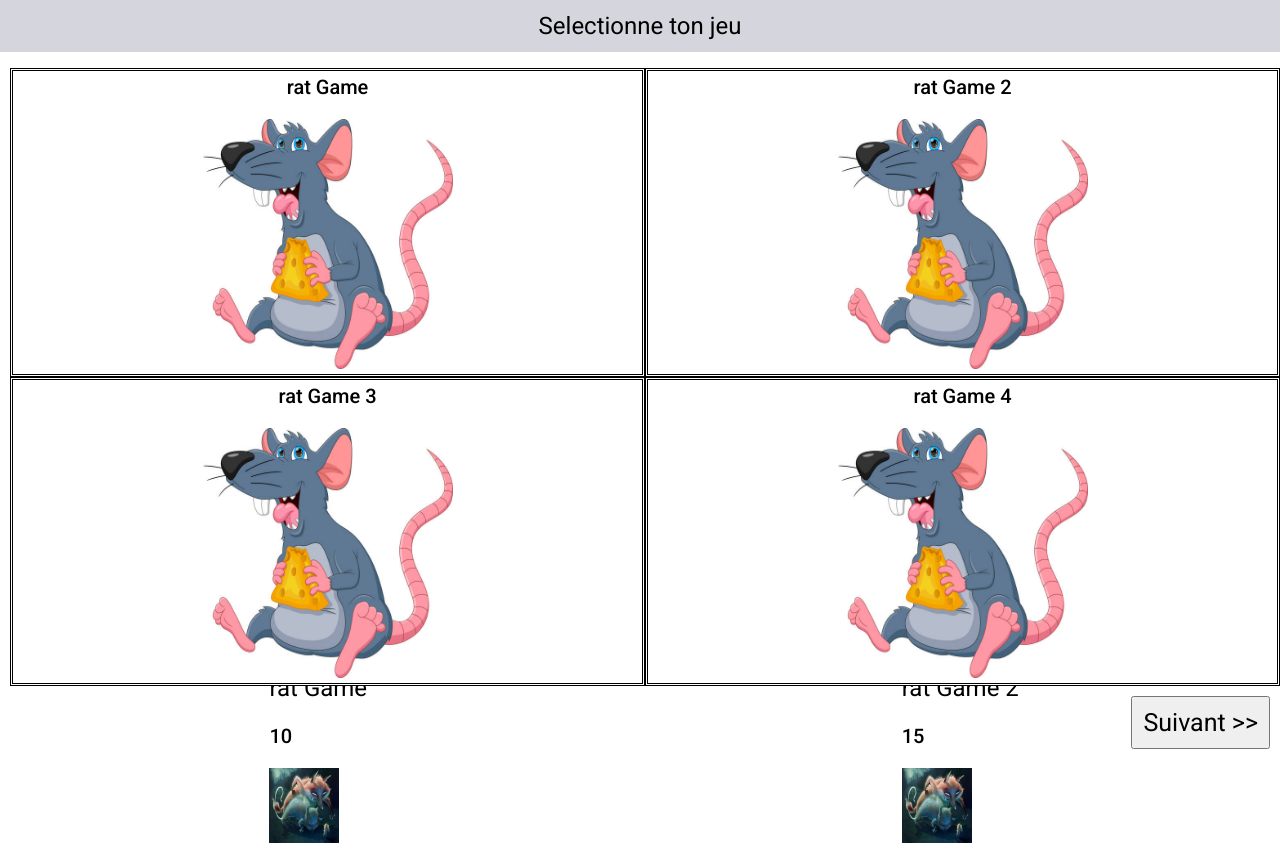
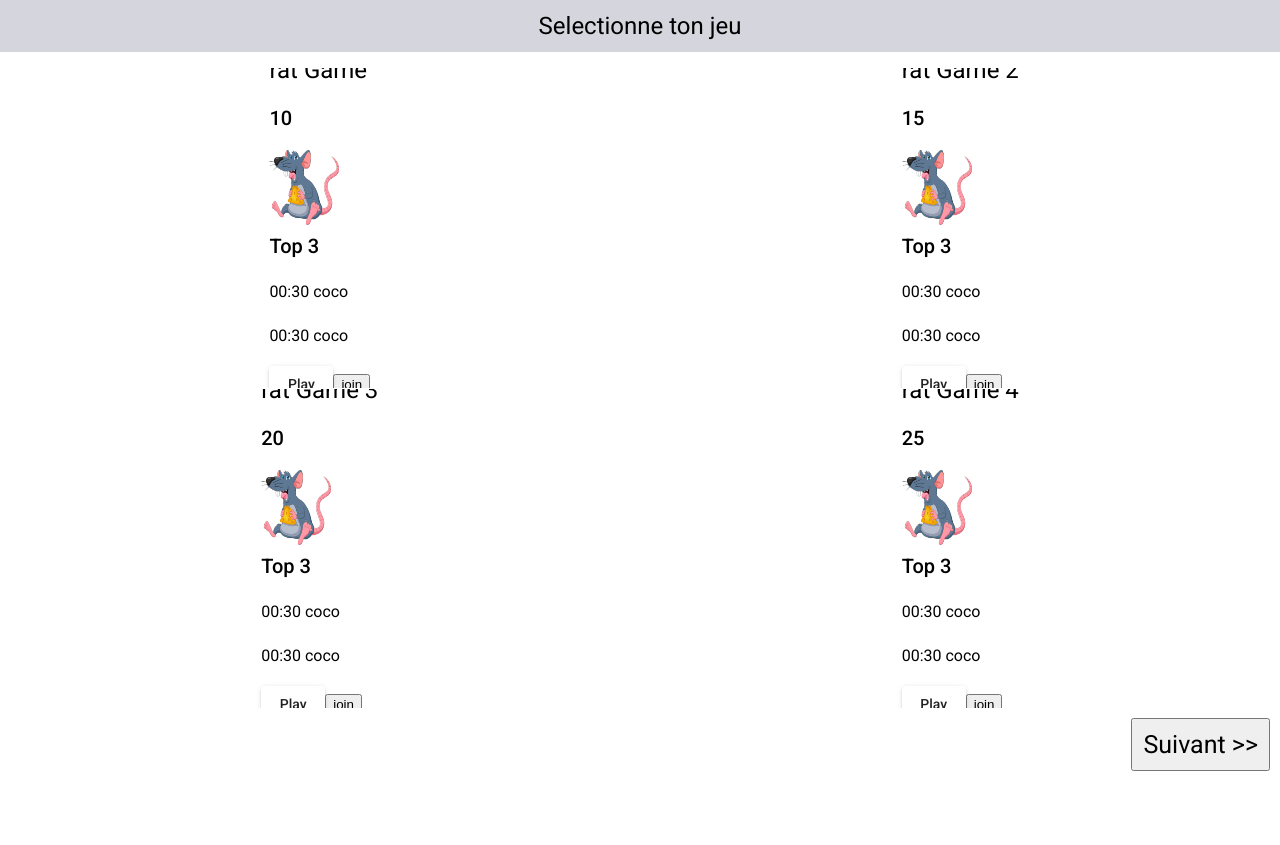
Before and after one commit to zebiriabderrahim/7_Differences, an Angular app in the folder client/: page /#/selection in a window 1280 px wide. Shown: the top 845 px of the page. After the commit the page ends 800 px from the top, so only its background shows below. Built offline with nearby package versions, Linux system fonts and the light colour scheme.

Commit message:
fix: old page attributes replaced by new

```diff
--- a/client/src/app/components/game-sheet/game-sheet.component.html
+++ b/client/src/app/components/game-sheet/game-sheet.component.html
@@ -1,12 +1,12 @@
 <div *ngIf="game" class="game sheet">
     <div class="title">
-        <h1>{{game.name}}</h1>
+        <h1>{{ game.name }}</h1>
     </div>
     <div class="difficulty Level">
-        <h2>{{game.difficultyLevel}}</h2>
+        <h2>{{ game.difficultyLevel }}</h2>
     </div>
     <div class="thumbnail">
-        <img src="../../../assets/img/Pinocchior.jpg" alt="track" width="70px" height="75px"/>
+        <img [src]="game.thumbnail" alt="track" width="70px" height="75px" />
     </div>
     <div class="top three section">
         <div class="top three title">
@@ -21,6 +21,6 @@
     </div>
     <div class="button section">
         <button mat-raised-button (click)="openDialog()">Play</button>
-        <button class="button" >join</button>
+        <button class="button">join</button>
     </div>
 </div>
--- a/client/src/app/components/game-sheet/game-sheet.component.ts
+++ b/client/src/app/components/game-sheet/game-sheet.component.ts
@@ -1,7 +1,7 @@
 import { Component, Input } from '@angular/core';
 import { MatDialog } from '@angular/material/dialog';
+import { PlayerNameDialogBoxComponent } from '@app/components/player-name-dialog-box/player-name-dialog-box.component';
 import { Game } from '@app/interfaces/game';
-import { PlayerNameDialogBoxComponent } from '@app/components/player-name-dialog-box/player-name-dialog-box.component';
 
 @Component({
     selector: 'app-game-sheet',
@@ -19,6 +19,7 @@ export class GameSheetComponent {
         differencesCount: 10,
         hintList: [],
     };
+
     playerName: string;
     constructor(public dialog: MatDialog) {}
 
--- a/client/src/app/pages/selection-page/selection-page.component.html
+++ b/client/src/app/pages/selection-page/selection-page.component.html
@@ -1,19 +1,12 @@
 <div>
     <h1>{{ titre }}</h1>
-    <div class="game-selection">
-        <div *ngFor="let gamecard of gameList.slice(gameIterator, gameIterator + 4)" class="game">
-            <h2>{{ gamecard.name }}</h2>
-            <img src="{{ gamecard.thumbnail }}" (click)="selectedGamecard()" alt="track" class="track" />
-        </div>
-    </div>
+    <mat-grid-list cols="2" rowHeight="2:1">
+        <mat-grid-tile *ngFor="let game of games.slice(gameIterator, gameIterator + 4)">
+            <app-game-sheet [game]="game"></app-game-sheet>
+        </mat-grid-tile>
+    </mat-grid-list>
     <div class="change-game">
         <button *ngIf="hasPrevious" class="previous_button" (click)="lastFour()"><< Précedent</button>
         <button *ngIf="hasNext" class="next_button" (click)="nextFour()">Suivant >></button>
     </div>
 </div>
-
-<mat-grid-list cols="2" rowHeight="2:1">
-    <mat-grid-tile *ngFor="let game of gameList">
-        <app-game-sheet [game]="game"></app-game-sheet>
-    </mat-grid-tile>
-</mat-grid-list>
--- a/client/src/app/pages/selection-page/selection-page.component.ts
+++ b/client/src/app/pages/selection-page/selection-page.component.ts
@@ -13,7 +13,7 @@ export class SelectionPageComponent {
     // eslint-disable-next-line no-alert, quotes, semi, @typescript-eslint/no-magic-numbers
     gamePhase: number = 4;
 
-    gameList: Game[] = [
+    games: Game[] = [
         {
             id: 1,
             name: 'rat Game',
@@ -113,12 +113,12 @@ export class SelectionPageComponent {
         this.gameIterator += this.gamePhase;
         this.hasNext = true;
         this.hasPrevious = true;
-        if (this.gameIterator >= this.gameList.length - this.gamePhase) {
+        if (this.gameIterator >= this.games.length - this.gamePhase) {
             this.hasNext = false;
         }
     }
 
     selectedGamecard() {
-        alert('Va à la page du jeu selectionner');
+        alert('Va à la page du jeu selectionné');
     }
 }
```
